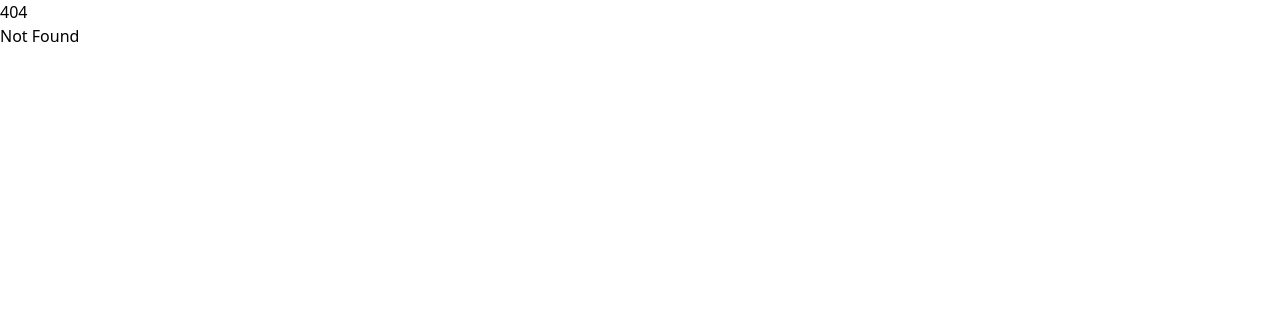
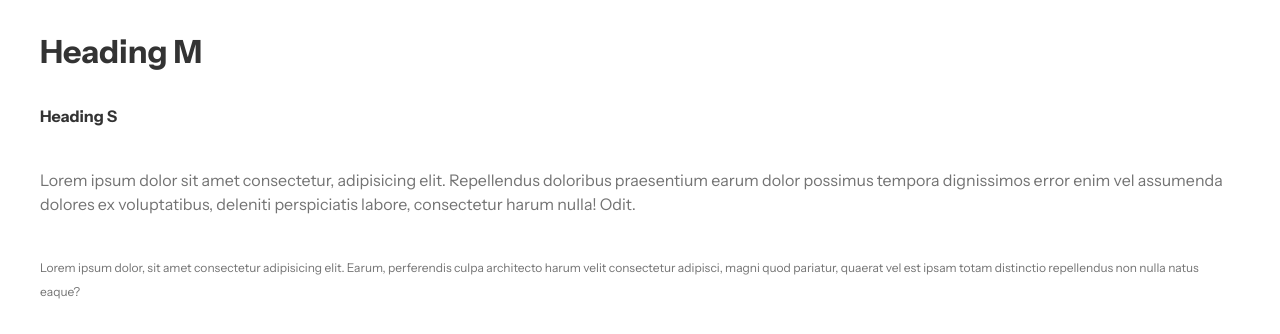
Before and after one commit to nazifbara/link-sharing, a SvelteKit app: page /typography in a window 1280 px wide. Before the commit this address had no page. Shown: the top 334 px of the page. Built offline with nearby package versions, Linux system fonts and the light colour scheme.

Commit message:
create custom classes for typography

```diff
--- a/src/app.css
+++ b/src/app.css
@@ -1,3 +1,37 @@
 @tailwind base;
 @tailwind components;
 @tailwind utilities;
+
+@layer base {
+  body {
+    @apply font-base leading-[150%] text-contrast-base;
+  }
+}
+
+@layer components {
+  .heading-m, .heading-s {
+    @apply font-bold text-contrast-dark;
+  }
+
+  .heading-m {
+    font-size: 1.5rem;
+  }
+
+  .heading-s {
+    font-size: 1rem;
+  }
+
+  .body-m {
+    font-size: 1rem;
+  }
+
+  .body-s {
+    font-size: .75rem;
+  }
+
+  @media (min-width: 48rem) {
+    .heading-m {
+      font-size: 2rem;
+    }
+  }
+}
--- a/src/app.html
+++ b/src/app.html
@@ -4,6 +4,9 @@
 		<meta charset="utf-8" />
 		<link rel="icon" href="%sveltekit.assets%/favicon.png" />
 		<meta name="viewport" content="width=device-width" />
+		<link rel="preconnect" href="https://fonts.googleapis.com"/>
+		<link rel="preconnect" href="https://fonts.gstatic.com" crossorigin/>
+		<link href="https://fonts.googleapis.com/css2?family=Instrument+Sans:wght@400;700&display=swap" rel="stylesheet"/>
 		%sveltekit.head%
 	</head>
 	<body data-sveltekit-preload-data="hover">
--- a/src/routes/+page.svelte
+++ b/src/routes/+page.svelte
@@ -1,2 +1,2 @@
-<h1 class="text-8xl">Welcome to SvelteKit</h1>
+<h1 class="h1">Welcome to SvelteKit</h1>
 <p>Visit <a href="https://kit.svelte.dev">kit.svelte.dev</a> to read the documentation</p>
--- /dev/null
+++ b/src/routes/typography/+page.svelte
@@ -0,0 +1,14 @@
+<div class="grid gap-10 p-10">
+	<h1 class="heading-m">Heading M</h1>
+	<h2 class="heading-s">Heading S</h2>
+	<h1 class="body-m">
+		Lorem ipsum dolor sit amet consectetur, adipisicing elit. Repellendus doloribus praesentium
+		earum dolor possimus tempora dignissimos error enim vel assumenda dolores ex voluptatibus,
+		deleniti perspiciatis labore, consectetur harum nulla! Odit.
+	</h1>
+	<h1 class="body-s">
+		Lorem ipsum dolor, sit amet consectetur adipisicing elit. Earum, perferendis culpa architecto
+		harum velit consectetur adipisci, magni quod pariatur, quaerat vel est ipsam totam distinctio
+		repellendus non nulla natus eaque?
+	</h1>
+</div>
--- a/tailwind.config.js
+++ b/tailwind.config.js
@@ -2,6 +2,15 @@
 export default {
   content: ['./src/**/*.{html,js,svelte,ts}'],
   theme: {
+    fontFamily: {
+      base: ['Instrument Sans', 'sans-serif']
+    },
+    colors: {
+      contrast: {
+        base: '#737373',
+        dark: '#333333',
+      }
+    },
     extend: {},
   },
   plugins: [],
```
